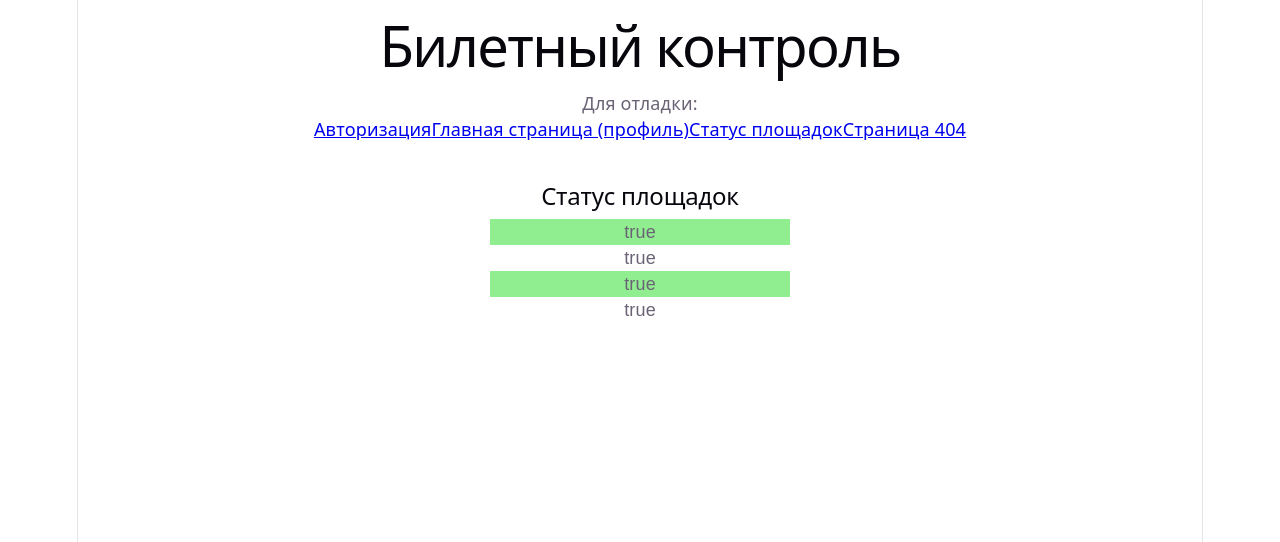
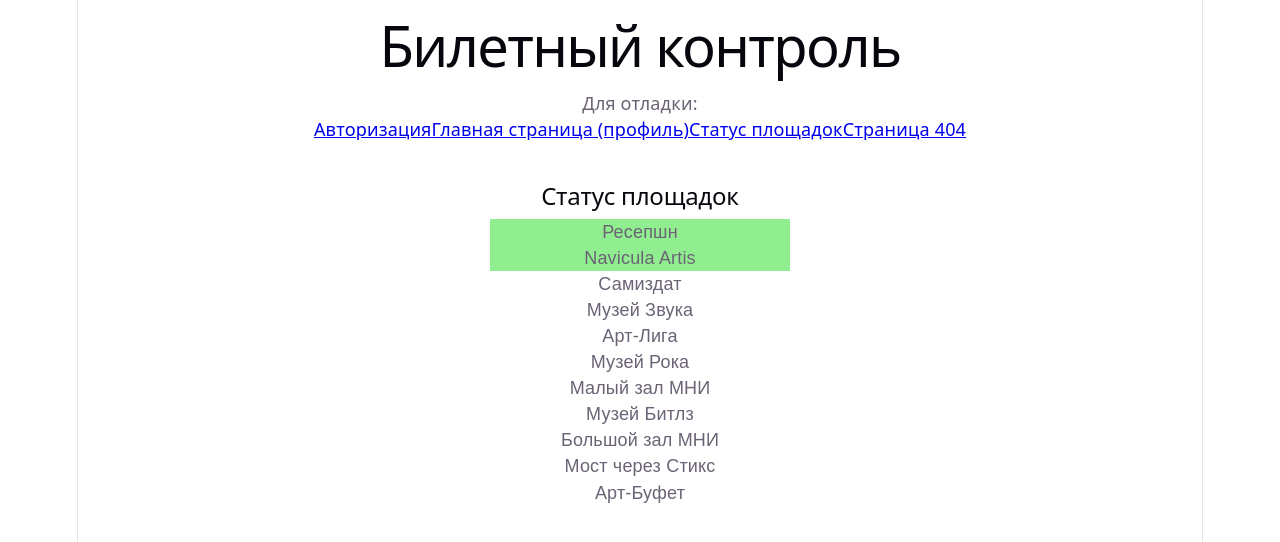
Before and after one commit to praghour/tickets_p10, a Vue app: page /status in a window 1280 px wide. Before the commit this address had no page. Shown: the top 542 px of the page. Built offline with nearby package versions, Linux system fonts and the light colour scheme.

Commit message:
фикс условия выведения статуса площадок

```diff
--- a/src/views/status.vue
+++ b/src/views/status.vue
@@ -20,9 +20,8 @@ const places = reactive({
     <div class="container">
         <h2>Статус площадок</h2>
 
-        <div v-for="place in places" class="places">
-            <div v-if="place === true" class="open_places">{{ place }}</div>
-            <div v-if="place === true">{{ place }}</div>
+        <div v-for="(isOpen, name) in places" class="places">
+            <div :class="{ open_places: isOpen }">{{ name }}</div>
         </div>
     </div>
 </template>
```
